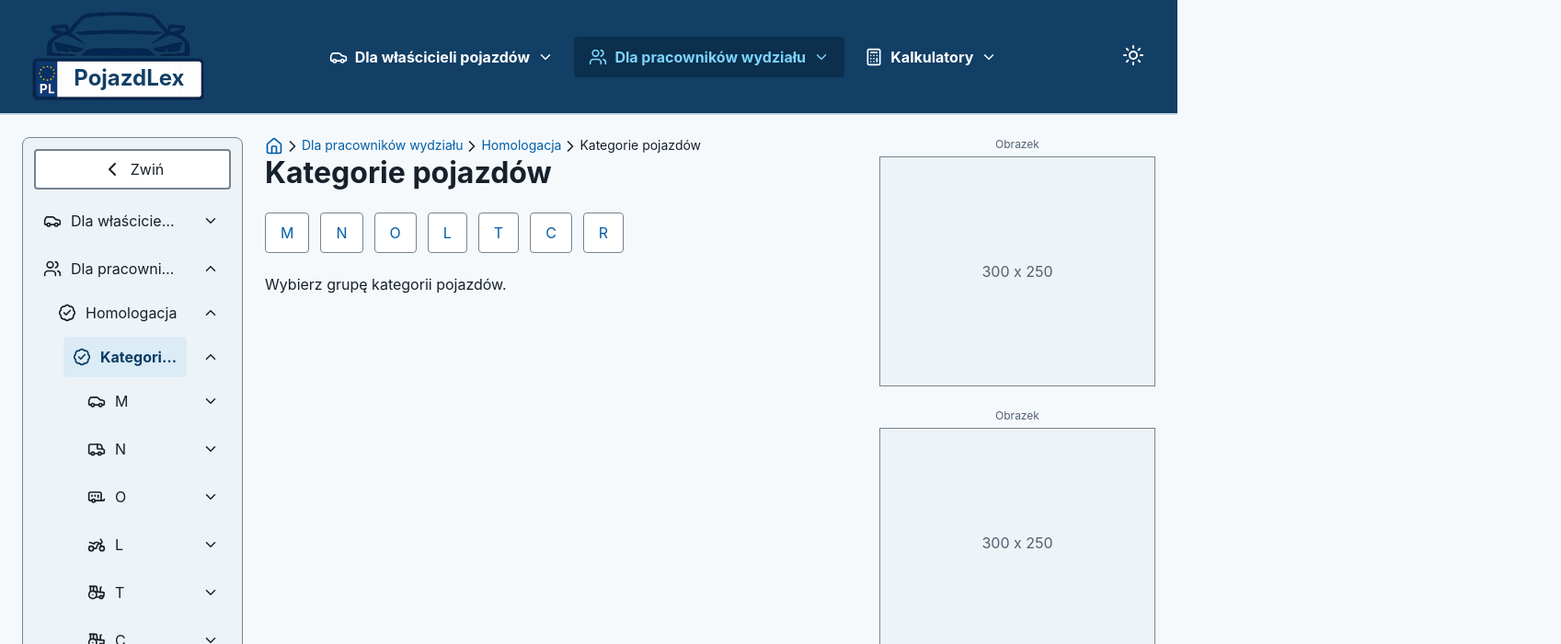
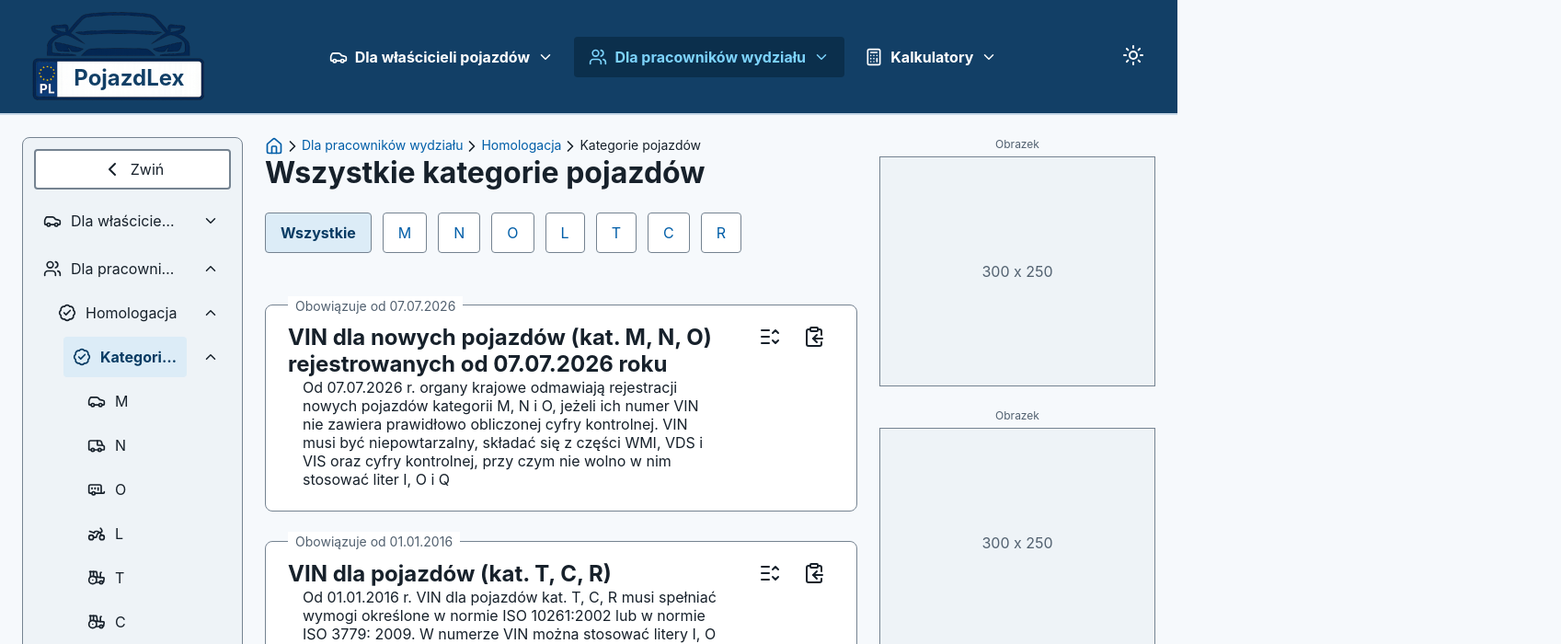
Before and after one commit to KonradKinok/MotoLex, a React (Vite) app: page /dla-pracownikow/homologacja/kategorie-pojazdow in a window 1280 px wide. Shown: the top 700 px of the page at 92% size, 1697 px wide, since content can reach past the window. Built offline with nearby package versions, Linux system fonts and the light colour scheme.

Commit message:
16.09.2026

```diff
--- a/src/app/App.tsx
+++ b/src/app/App.tsx
@@ -68,10 +68,6 @@ function App() {
             <Route path="kategorie-pojazdow">
               <Route index element={<VehicleCategoriesPage />} />
               <Route path=":group" element={<VehicleCategoriesPage />} />
-              <Route
-                path=":group/:category"
-                element={<VehicleCategoriesPage />}
-              />
             </Route>
           </Route>
         </Route>
--- a/src/config/navigationMain.ts
+++ b/src/config/navigationMain.ts
@@ -7,12 +7,11 @@ import {
   FileX,
   ScanLine,
   Users,
-  // Van,
-  // Caravan,
 } from "lucide-react";
 import type { LucideIcon } from "lucide-react";
 import { ROUTES } from "./routes";
 import { vehicleCategoryGroups } from "../LegalRegulations/vehicleCategoriesTheory";
+
 export type NavigationItem = {
   label: string;
   to: string;
@@ -20,20 +19,13 @@ export type NavigationItem = {
   children?: NavigationItem[];
 };
 
+
 const homologationVehicleCategoriesItems: NavigationItem[] =
   vehicleCategoryGroups.map((group) => ({
     label: group.name,
     to: `${ROUTES.vehicleCategories}/${group.name.toLowerCase()}`,
     icon: group.icon,
-    children: group.categories.map((category) => ({
-      label: category.name,
-      to: `${ROUTES.vehicleCategories}/${group.name.toLowerCase()}/${category.name.toLowerCase()}`,
-      icon: category.icon,
-    })),
   }));
-
-
-
 
 const homologationVehicleCategories: NavigationItem[] = [
   {
@@ -79,6 +71,7 @@ const calculatorItems: NavigationItem[] = [
   },
 ];
 
+//Dane do Menu
 export const navigationItems: NavigationItem[] = [
   {
     label: "Dla właścicieli pojazdów",
--- a/src/pages/HomePage/HomePage.tsx
+++ b/src/pages/HomePage/HomePage.tsx
@@ -1,5 +1,6 @@
 import { NavLink } from "react-router";
 import { PageMetadata } from "../../components/PageMetaData/PageMetaData";
+import { ROUTES } from "../../config/routes";
 import styles from "./HomePage.module.scss";
 
 function HomePage() {
@@ -19,12 +20,12 @@ function HomePage() {
         </p>
 
         <div className={styles.zoneLinks}>
-          <NavLink className={styles.zoneLink} to="/zalatw-sprawe">
+          <NavLink className={styles.zoneLink} to={ROUTES.vehicleOwners}>
             <h2>Chcę załatwić sprawę</h2>
             <p>Dokumenty, formularze, terminy i informacje o karach.</p>
           </NavLink>
 
-          <NavLink className={styles.zoneLink} to="/dla-pracownikow">
+          <NavLink className={styles.zoneLink} to={ROUTES.employees}>
             <h2>Baza wiedzy dla pracowników</h2>
             <p>Materiały specjalistyczne dla wydziałów komunikacji.</p>
           </NavLink>
--- a/src/pages/HomologationPage/VehicleCategoriesPage/VehicleCategoriesPage.tsx
+++ b/src/pages/HomologationPage/VehicleCategoriesPage/VehicleCategoriesPage.tsx
@@ -5,7 +5,6 @@ import { ROUTES } from "../../../config/routes";
 import { legalRegulationsTable } from "../../../LegalRegulations/legalRegulationsTable";
 import {
   vehicleCategoryGroups,
-  type VehicleCategoryData,
   type VehicleCategory,
   type VehicleCategoryGroup,
 } from "../../../LegalRegulations/vehicleCategoriesTheory";
@@ -23,92 +22,59 @@ function findVehicleCategoryGroup(
   );
 }
 
-function findVehicleCategory(
-  categories: readonly VehicleCategoryData[],
-  categoryFromUrl: string | undefined,
-): VehicleCategoryData | undefined {
-  if (!categoryFromUrl) {
-    return undefined;
-  }
-
-  return categories.find(
-    (category) =>
-      category.name.toLowerCase() === categoryFromUrl.toLowerCase(),
-  );
-}
-
 function getVehicleCategoryGroupUrl(group: VehicleCategoryGroup) {
   return `${ROUTES.vehicleCategories}/${group.name.toLowerCase()}`;
 }
 
-function getVehicleCategoryUrl(
-  group: VehicleCategoryGroup,
-  category: VehicleCategoryData,
-) {
-  return `${getVehicleCategoryGroupUrl(group)}/${category.name.toLowerCase()}`;
-}
-
+//Strona /dla-pracownikow/homologacja/kategorie-pojazdow
 function VehicleCategoriesPage() {
-  const {
-    group: groupFromUrl,
-    category: categoryFromUrl,
-  } = useParams<{
+  const { group: groupFromUrl } = useParams<{
     group?: string;
-    category?: string;
   }>();
 
   const selectedGroup = findVehicleCategoryGroup(groupFromUrl);
-  const selectedGroupCategories: readonly VehicleCategoryData[] =
-    selectedGroup?.categories ?? [];
-  const selectedCategory = findVehicleCategory(
-    selectedGroupCategories,
-    categoryFromUrl,
-  );
-
   const groupDoesNotExist =
     groupFromUrl !== undefined && selectedGroup === undefined;
-  const categoryDoesNotExist = Boolean(
-    categoryFromUrl && selectedGroup && !selectedCategory,
-  );
 
-  const activeCategoryNames: readonly VehicleCategory[] = selectedCategory
-    ? [selectedCategory.name]
-    : selectedGroup && !categoryFromUrl
-      ? selectedGroupCategories.map((category) => category.name)
-      : [];
+  const activeCategoryNames: readonly VehicleCategory[] = selectedGroup
+    ? selectedGroup.categories.map((category) => category.name)
+    : [];
 
-  const regulations = activeCategoryNames.length
-    ? legalRegulationsTable
-        .filter((record) =>
+  const regulations = (
+    selectedGroup
+      ? legalRegulationsTable.filter((record) =>
           activeCategoryNames.some((category) =>
             record.categories.includes(category),
           ),
         )
-        .sort((a, b) => b.startDate.localeCompare(a.startDate))
-    : [];
+      : groupDoesNotExist
+        ? []
+        : [...legalRegulationsTable]
+  ).sort((a, b) => b.startDate.localeCompare(a.startDate));
 
-  const pageDescription =
-    selectedCategory?.description || selectedGroup?.description;
-  const canShowRegulations = Boolean(
-    selectedGroup && (!categoryFromUrl || selectedCategory),
-  );
+  const canShowRegulations = !groupDoesNotExist;
 
   return (
     <section className={styles.page}>
       <h1>
-        {selectedCategory
-          ? `Kategoria pojazdu ${selectedCategory.name}`
-          : selectedGroup
-            ? `Kategoria pojazdów ${selectedGroup.name}`
-            : "Kategorie pojazdów"}
+        {selectedGroup
+          ? `Kategoria pojazdów ${selectedGroup.name}`
+          : "Wszystkie kategorie pojazdów"}
       </h1>
 
       <nav aria-label="Grupy kategorii pojazdów">
         <ul className={styles.navigation}>
+          <li>
+            <NavLink to={ROUTES.vehicleCategories} end className={styles.link}>
+              Wszystkie
+            </NavLink>
+          </li>
+
           {vehicleCategoryGroups.map((group) => (
             <li key={group.name}>
               <NavLink
                 to={getVehicleCategoryGroupUrl(group)}
+                end
                 className={styles.link}
               >
                 {group.name}
@@ -118,42 +84,14 @@ function VehicleCategoriesPage() {
         </ul>
       </nav>
 
-      {selectedGroup && (
-        <nav aria-label={`Kategorie pojazdów grupy ${selectedGroup.name}`}>
-          <ul className={styles.navigation}>
-            {selectedGroupCategories.map((category) => (
-              <li key={category.name}>
-                <NavLink
-                  to={getVehicleCategoryUrl(selectedGroup, category)}
-                  end
-                  className={styles.link}
-                >
-                  {category.name}
-                </NavLink>
-              </li>
-            ))}
-          </ul>
-        </nav>
+      {selectedGroup?.description && <p>{selectedGroup.description}</p>}
+
+      {groupDoesNotExist && (
+        <p role="alert">Nie istnieje grupa kategorii "{groupFromUrl}".</p>
       )}
 
-      {pageDescription && <p>{pageDescription}</p>}
-
-      {groupDoesNotExist && (
-        <p role="alert">Nie istnieje grupa kategorii „{groupFromUrl}”.</p>
-      )}
-
-      {categoryDoesNotExist && (
-        <p role="alert">
-          Kategoria „{categoryFromUrl}” nie należy do grupy {selectedGroup?.name}.
-        </p>
-      )}
-
-      {!groupFromUrl && <p>Wybierz grupę kategorii pojazdów.</p>}
-
       {canShowRegulations && regulations.length === 0 && (
-        <p>
-          Obecnie nie ma przepisów przypisanych do wybranej kategorii.
-        </p>
+        <p>Obecnie nie ma przepisów do wyświetlenia.</p>
       )}
 
       {canShowRegulations && regulations.length > 0 && (
```
